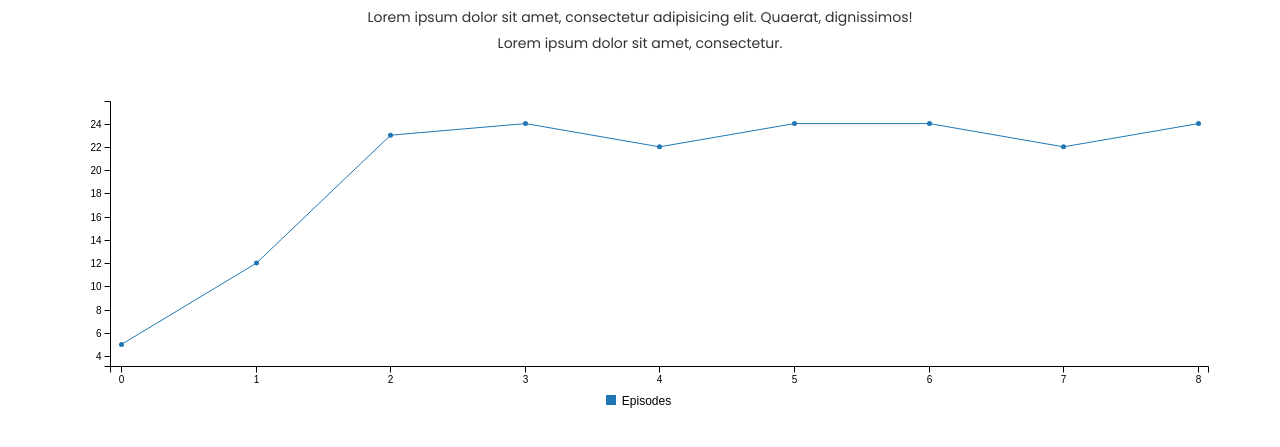
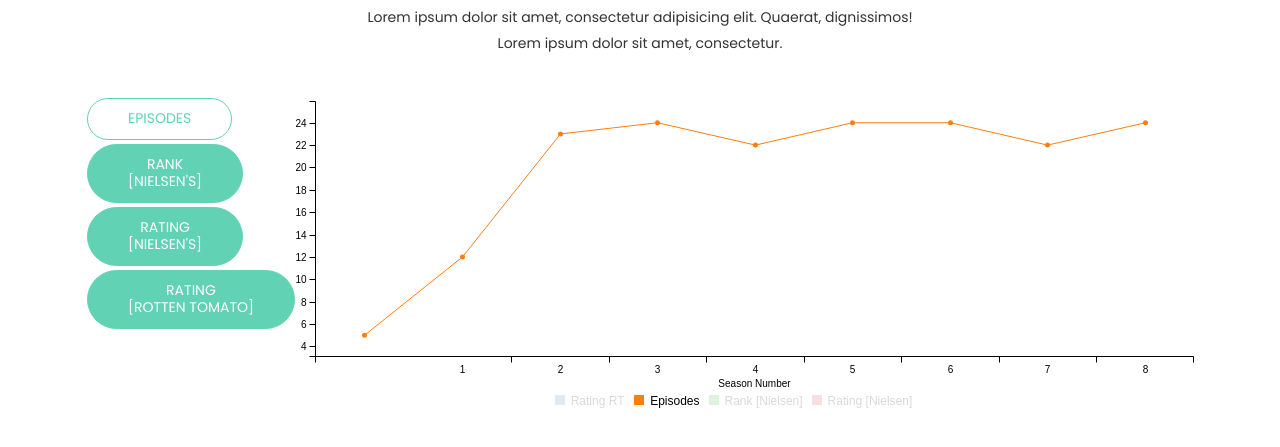
Before and after one commit to AndrewRot/Seinfeld-Data-Analysis, a website: page index.html in a window 1280 px wide. Shown: the part 601-1048 px from the top of the page. Drawn offline with nearby package versions, Linux system fonts and the light colour scheme.

Commit message:
more charts

```diff
--- a/index.html
+++ b/index.html
@@ -127,41 +127,108 @@
           <hr class="lines wow zoomIn" data-wow-delay="0.3s">
           <p class="section-subtitle wow fadeIn" data-wow-duration="1000ms" data-wow-delay="0.3s">Lorem ipsum dolor sit amet, consectetur adipisicing elit. Quaerat, dignissimos! <br> Lorem ipsum dolor sit amet, consectetur.</p>
         </div>
+
         <div class="row">
+          <div class="col-md-2">
+            <!-- Top chart selection menu -->
+            <div class="controls text-left">
+              <a id="Episodes" onclick="loadRating('Episodes');" class="filter active btn btn-common" data-filter="all">
+                Episodes
+              </a>
+              <a id="Rank [Nielsen's]" onclick="loadRating('Rank [Nielsen]');" class="filter btn btn-common" data-filter=".design">
+                Rank </br> [Nielsen's]
+              </a>
+              <a id="Rating [Nielsen's]" onclick="loadRating('Rating  [Nielsen]');" class="filter btn btn-common" data-filter=".development">
+                Rating </br> [Nielsen's]
+              </a>
+              <a id="Rating [Rotten Tomato]" onclick="loadRating('Rating RT');" class="filter btn btn-common" data-filter=".print">
+                Rating </br> [Rotten Tomato]
+              </a>
+            </div>
+            <!-- Portfolio Controller/Buttons Ends-->
+          </div>
 
+          <div class="col-md-10">
             <div id="chart"></div>
+          </div>
+        </div>
+
         <script>
 
-            var chart;
-            seasons = ['season']
-            episodes = ['Episodes']
+          var chart = c3.generate({
+            bindto: '#chart',
+            data: {
+              columns: [ ]
+            },
+              axis: {
+                  x: {
+                      tick: {
+                          values: ['1','2', '3', '4', '5', '6', '7', '8', '9']
+                      },
+                      label: {
+                          position: 'outer-center',
+                          text: 'Season Number',
+                      } ,
+                      type: 'category',
+                  }
+              }
+          });
+
+          ratingRT = ['Rating RT'];
+          episodes = ['Episodes'];
+          rank = ['Rank [Nielsen]'];
+          rating = ['Rating  [Nielsen]'];
+
+          //Season,Episodes,First aired,Last aired,Rank [Nielsen],Rating  [Nielsen],Rating RT
 
           d3.csv("/Data/season_data.csv", function(error, data) {
               console.log(data)
 
               data.forEach(function(d) {
+                  ratingRT.push(Number(d["Rating RT"]))
                   episodes.push(parseInt(d["Episodes"]))
+                  rank.push(parseInt(d["Rank [Nielsen]"]))
+                  rating.push(Number(d["Rating  [Nielsen]"]))
               });
-
-//                seasons.push(parseInt(data["Season"]));
-//                episodes.push(parseInt(data["Episodes"]));
-//              console.log(seasons);
-//              console.log(episodes);
+              console.log(ratingRT)
 
               chart = c3.generate({
                   bindto: '#chart',
                   data: {
                       columns: [
-                            episodes
+                          ratingRT, episodes, rank, rating
                       ]
+                  },
+                  axis: {
+                      x: {
+                          tick: {
+                              values: ['1','2', '3', '4', '5', '6', '7', '8', '9']
+                          },
+                          label: {
+                              position: 'outer-center',
+                              text: 'Season Number',
+                          } ,
+                          type: 'category',
+                      }
                   }
               });
+              chart.hide(['Rating RT', 'Rank [Nielsen]', 'Rating  [Nielsen]']);
           });
 
+          //document.getElementById("all").onclick = loadRating;
+          function loadRating(dataToShow){
+              console.log(dataToShow);
+              chart.hide(['Episodes', 'Rating RT', 'Rank [Nielsen]', 'Rating  [Nielsen]']);
+              chart.show([dataToShow]);
+
+          }
 
         </script>
 
       </div>
+
+
+
       </div>
     </section>
     <!-- Services Section End -->
```
Lines whose indentation alone changed are shown as unchanged.
